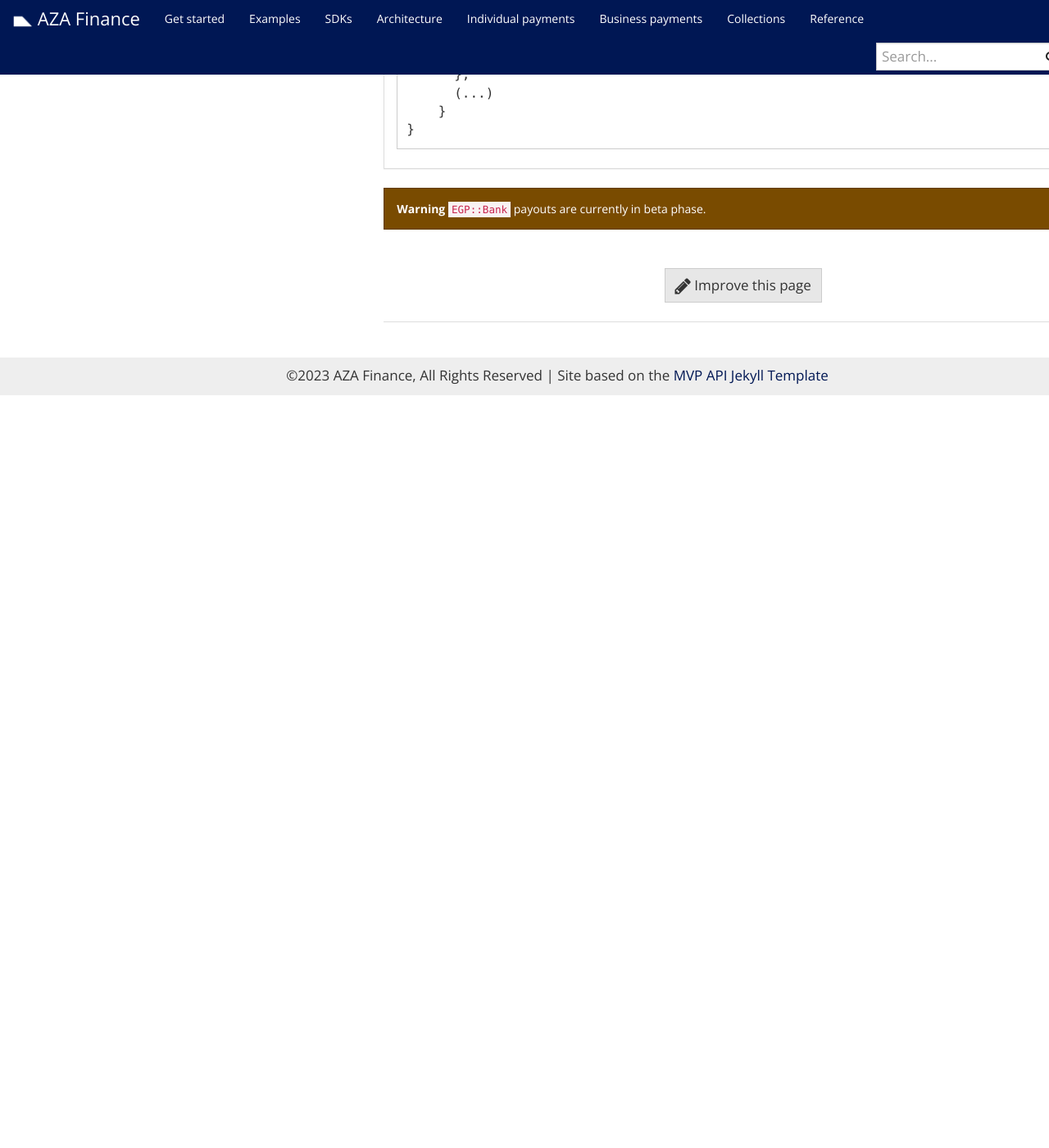
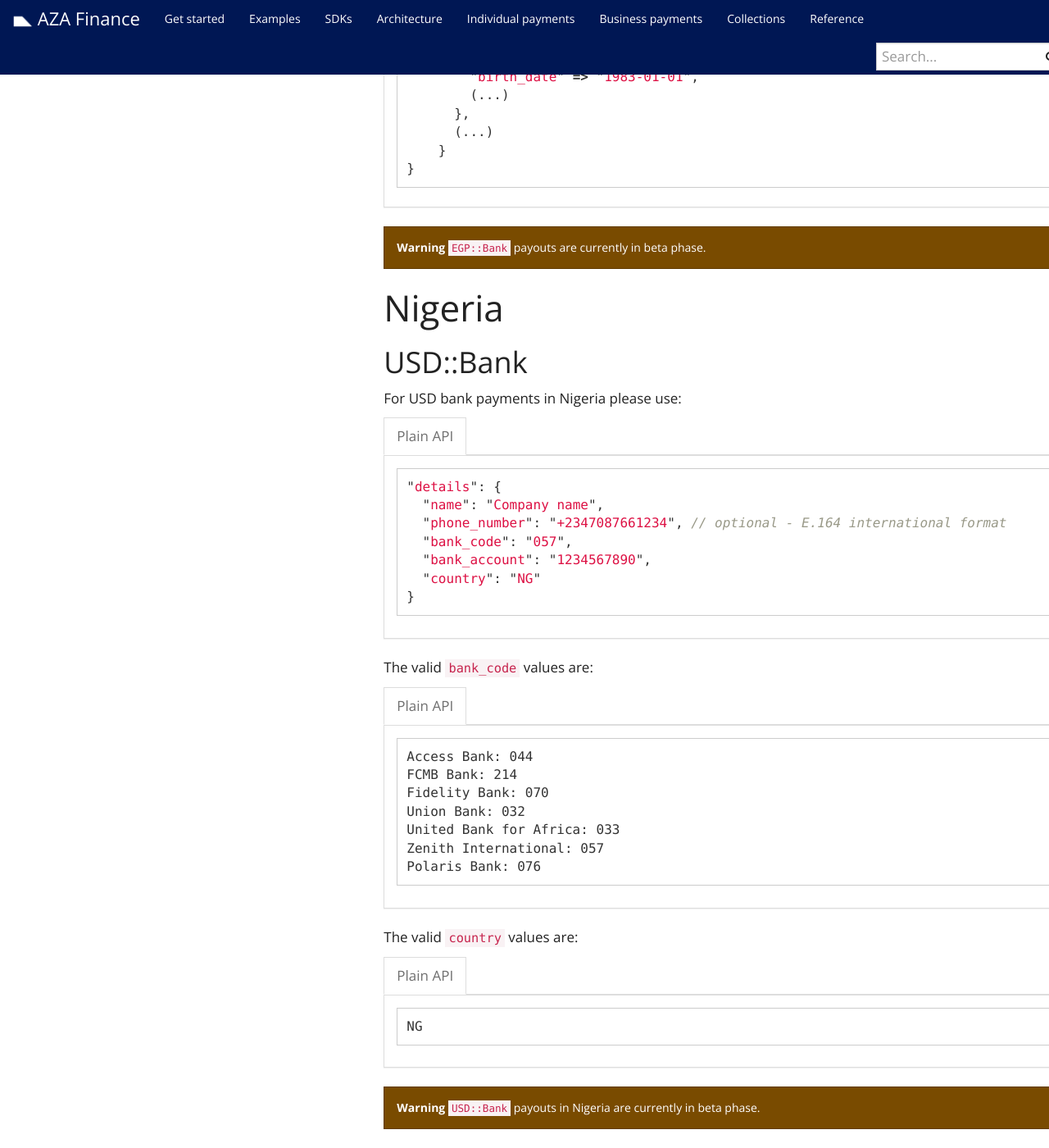
Before and after one commit to transferzero/api-documentation, a Jekyll site: the page built from _docs/business-payments.md, in a window 1280 px wide and 1400 px high, scrolled down 16779 px. Shown: the whole window at 82% size. Built offline with Jekyll 4.4.1, drawn with Linux system fonts in a browser that asks for light colours; nearby versions of some CDN libraries; comment, search, counter and statistics services are not loaded; before the commit the page ends 17261 px from its top, so only the background shows below that.

Commit message:
BTA-12636 Add Nigeria USD bank business payout

````diff
--- a/_docs/business-payments.md
+++ b/_docs/business-payments.md
@@ -450,3 +450,7 @@
 # Egypt
 
 {% include corridors/egp-bank.md recipient_type='business' %}
+
+# Nigeria
+
+{% include corridors/usd-bank.md recipient_type='business' %}
--- /dev/null
+++ b/_includes/corridors/usd-bank.md
@@ -0,0 +1,55 @@
+{% include corridors/recipient_name.md %}
+
+## USD::Bank
+
+For USD bank payments in Nigeria please use:
+
+{% capture data-raw %}
+```javascript
+"details": {
+  {{ recipient_name }},
+  "phone_number": "+2347087661234", // optional - E.164 international format
+  "bank_code": "057",
+  "bank_account": "1234567890",
+  "country": "NG"
+}
+```
+{% endcapture %}
+
+{% include language-tabbar.html prefix="usd-bank-details" raw=data-raw %}
+
+The valid `bank_code` values are:
+
+{% capture data-raw %}
+```
+Access Bank: 044
+FCMB Bank: 214
+Fidelity Bank: 070
+Union Bank: 032
+United Bank for Africa: 033
+Zenith International: 057
+Polaris Bank: 076
+```
+{% endcapture %}
+
+{% include language-tabbar.html prefix="usd-bank-details" raw=data-raw %}
+
+The valid `country` values are:
+
+{% capture data-raw %}
+```
+NG
+```
+{% endcapture %}
+
+{% include language-tabbar.html prefix="usd-bank-countries" raw=data-raw %}
+
+{% if include.recipient_type == 'individual' %}
+All individual senders trying to create Nigerian USD bank or cash payouts need to have the following details present:
+
+- `"birth_date" => "1993-07-23"`
+{% endif %}
+
+<div class="alert alert-warning" markdown="1">
+**Warning** `USD::Bank` payouts in Nigeria are currently in beta phase.
+</div>
````
